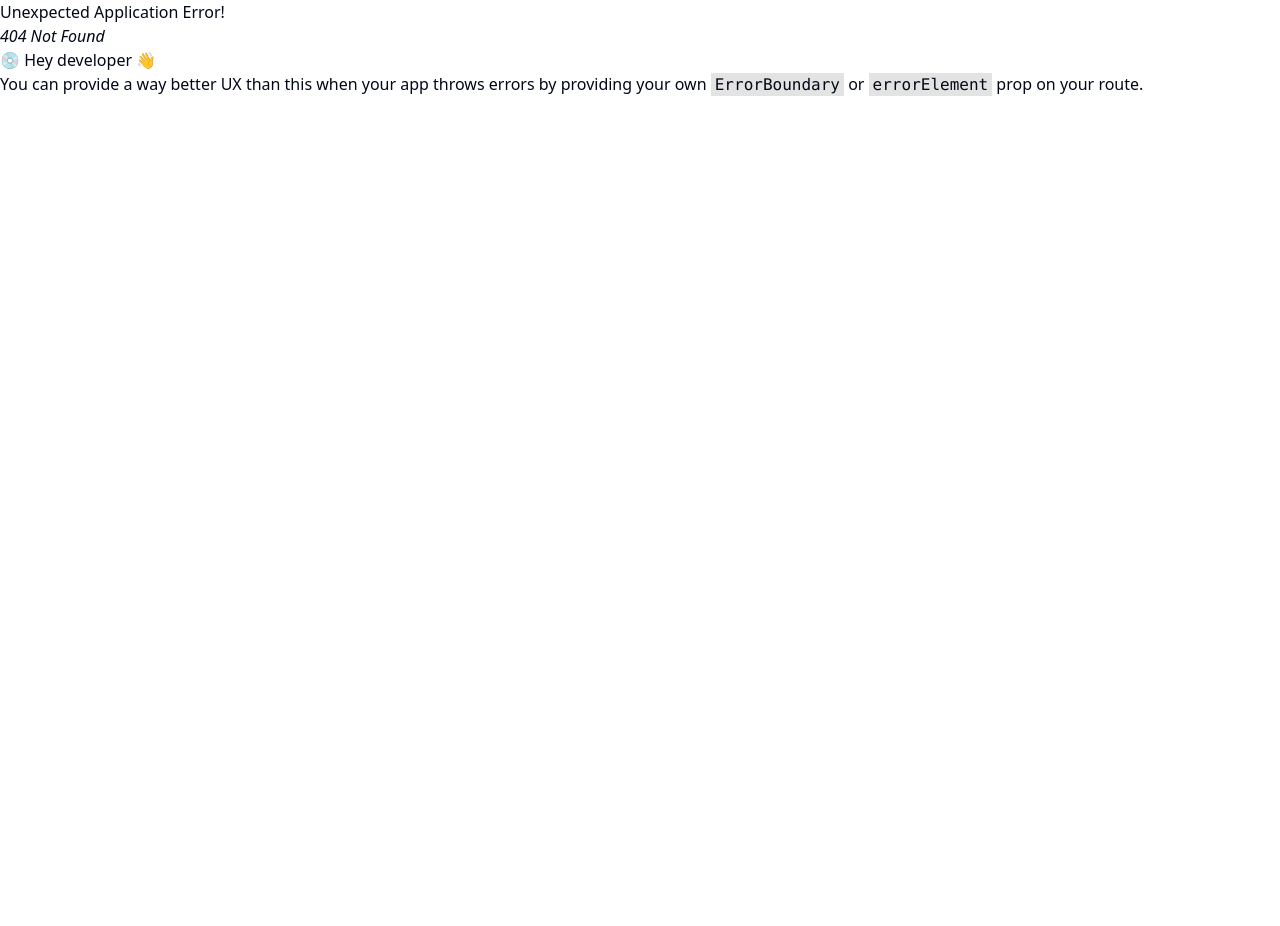
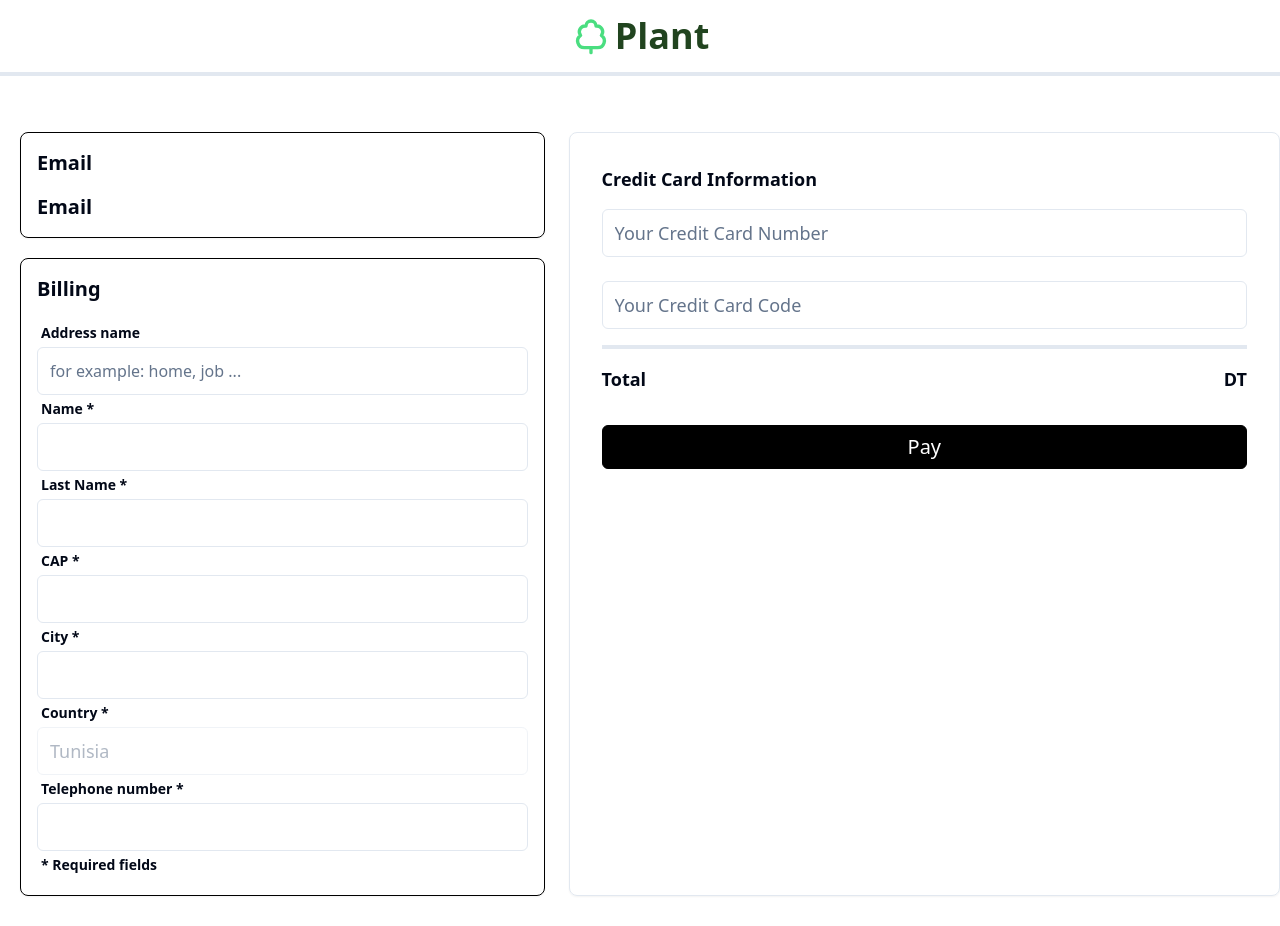
Before and after one commit to SamarMst/plant-shop, a React (Vite) app in the folder frontend/: page /payments in a window 1280 px wide. Before the commit this address had no page. Shown: the top 926 px of the page. Before the commit the page ends 800 px from the top, so only its background shows below. Built offline with nearby package versions, Linux system fonts and the light colour scheme.

Commit message:
added payment component

```diff
--- a/frontend/src/App.jsx
+++ b/frontend/src/App.jsx
@@ -22,10 +22,12 @@ import HistoryOrders from "./pages/buyer/components/dashboard/history";
 import Contact from "./pages/home/contact";
 import CheckOut from "./pages/buyer/components/check-out";
 import UserInfo from "./pages/buyer/components/dashboard/user-info";
+import Payment from "./pages/buyer/components/check-out/components/payment";
 
 function App() {
   const router = createBrowserRouter([
     { path: "/", element: <Home /> },
+    { path: "/payments", element: <Payment /> },
     { path: "/contact", element: <Contact /> },
     { path: "/plant/:id", element: <Plant /> },
     {
--- /dev/null
+++ b/frontend/src/pages/buyer/components/check-out/components/payment.jsx
@@ -0,0 +1,91 @@
+import Logo from "@/components/logo";
+import { Button } from "@/components/ui/button";
+import { Input } from "@/components/ui/input";
+import { useNavigate } from "react-router-dom";
+
+const Payment = () => {
+  const navigate = useNavigate();
+  return (
+    <>
+      <nav className="py-4 w-full flex justify-center items-center">
+        <Logo />
+      </nav>
+      <hr className="border-2 font-bold" />
+      <div className="flex flex-row justify-between">
+        <div className="flex flex-col mt-14 ml-5 w-1/2">
+          <div className="flex flex-col mb-5 p-4 border border-black rounded-lg shadow-sm w-full">
+            <h3 className="font-sans font-semibold text-xl mb-4">Email</h3>
+            <h4 className="font-sans font-semibold text-xl">Email</h4>
+          </div>
+          <div className="flex flex-col p-4 border border-black rounded-lg shadow-sm w-full">
+            <h3 className="font-sans font-semibold text-xl mb-4">Billing</h3>
+            <h5 className="font-sans font-semibold text-sm p-1">
+              Address name
+            </h5>
+            <Input
+              className="font-sans text-base h-12"
+              type="text"
+              placeholder="for example: home, job ..."
+            />
+            <h5 className="font-sans font-semibold text-sm p-1">Name *</h5>
+            <Input className="font-sans text-lg h-12" type="text" required />
+            <h5 className="font-sans font-semibold text-sm p-1">Last Name *</h5>
+            <Input className="font-sans text-lg h-12" type="text" required />
+            <h5 className="font-sans font-semibold text-sm p-1">CAP *</h5>
+            <Input className="font-sans text-lg h-12" type="text" required />
+            <h5 className="font-sans font-semibold text-sm p-1">City *</h5>
+            <Input className="font-sans text-lg h-12" type="text" required />
+            <h5 className="font-sans font-semibold text-sm p-1">Country *</h5>
+            <Input
+              className="font-sans text-lg h-12"
+              type="text"
+              placeholder="Tunisia"
+              disabled
+            />
+            <h5 className="font-sans font-semibold text-sm p-1">
+              Telephone number *
+            </h5>
+            <Input className="font-sans text-lg h-12" type="text" />
+            <h5 className="font-sans font-semibold text-sm p-1">
+              * Required fields
+            </h5>
+          </div>
+        </div>
+        <div className="flex flex-col border  rounded-lg shadow-sm w-2/3 mt-14 ml-6 p-8">
+          <h3 className="text-lg font-sans font-bold">
+            Credit Card Information
+          </h3>
+          <Input
+            className="font-sans text-lg h-12 mb-2 mt-4"
+            type="text"
+            placeholder="Your Credit Card Number"
+          />
+          <Input
+            className="font-sans text-lg h-12 mb-4 mt-4"
+            type="password"
+            placeholder="Your Credit Card Code"
+          />
+
+          <hr className="border-2 font-bold mb-4" />
+          <div className="flex justify-between">
+            <h3 className="text-lg font-sans font-bold">Total</h3>
+            <h3 className="text-lg font-sans font-bold mb-4">DT</h3>
+          </div>
+          <Button className="text-center h-11 w-full text-xl font-sans mt-4 bg-black text-white border border-black rounded-md hover:bg-gray-900 hover:text-white transition-colors duration-300 mb-5">
+            Pay
+          </Button>
+        </div>
+      </div>
+      <div className="flex justify-center items-center">
+        <Button
+          className=" text-center mt-8 mb-8 h-11 w-96 text-xl font-sans bg-white text-black border border-black rounded-md hover:bg-black hover:text-white transition-colors duration-300"
+          onClick={() => navigate("/")}
+        >
+          Back to the store
+        </Button>
+      </div>
+    </>
+  );
+};
+
+export default Payment;
--- a/frontend/src/pages/buyer/components/check-out/index.jsx
+++ b/frontend/src/pages/buyer/components/check-out/index.jsx
@@ -198,7 +198,10 @@ const CheckOut = () => {
                 {totalPrice} DT
               </h3>
             </div>
-            <Button className="text-center h-11 w-full text-xl font-sans bg-black text-white border border-black rounded-md hover:bg-gray-900 hover:text-white transition-colors duration-300 mb-5">
+            <Button
+              className="text-center h-11 w-full text-xl font-sans bg-black text-white border border-black rounded-md hover:bg-gray-900 hover:text-white transition-colors duration-300 mb-5"
+              onClick={() => navigate("/payments")}
+            >
               Proceed
             </Button>
           </div>
```
